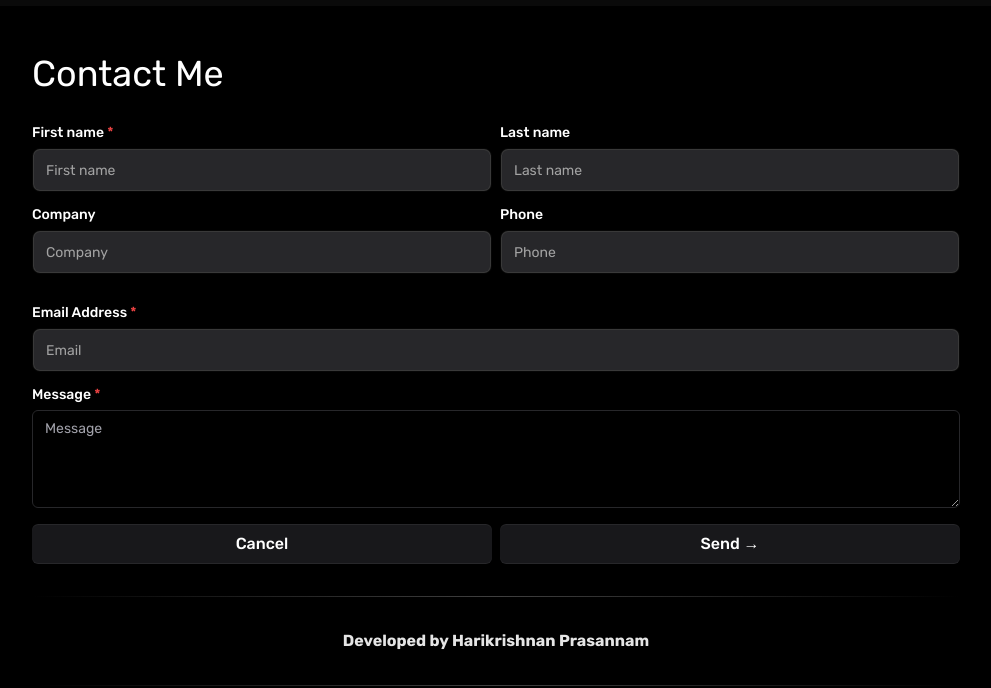
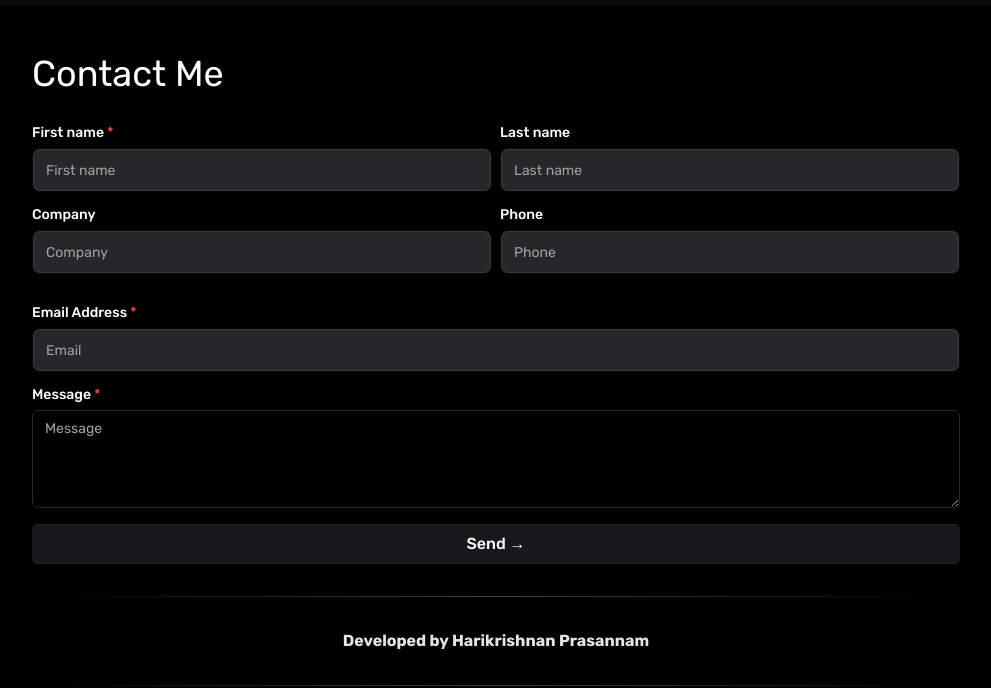
Before and after one commit to harimee1504/portfolio, a Next.js app: page / in a window 1280 px wide. Shown: the part 4418-5106 px from the top of the page, without its empty margins (144-1135 px from the left). Built offline with nearby package versions, Linux system fonts and the light colour scheme.

Commit message:
clear functionality added in contact form

```diff
--- a/app/_components/contact-section.tsx
+++ b/app/_components/contact-section.tsx
@@ -229,6 +229,7 @@ const ContactSection = () => {
                             transition={{ duration: 0.5, delay: 0.6 }}
                             className="flex gap-x-2"
                         >
+                            {Object.values(formData).some(value => value.trim() !== "") && (
                                 <motion.button
                                     whileHover={{ scale: 1.02 }}
                                     whileTap={{ scale: 0.98 }}
@@ -243,9 +244,10 @@ const ContactSection = () => {
                                         message: ""
                                     })}
                                 >
-                                Cancel
+                                    Clear
                                     <BottomGradient />
                                 </motion.button>
+                            )}
                             <motion.button
                                 whileHover={{ scale: 1.02 }}
                                 whileTap={{ scale: 0.98 }}
```
Lines whose indentation alone changed are shown as unchanged.
